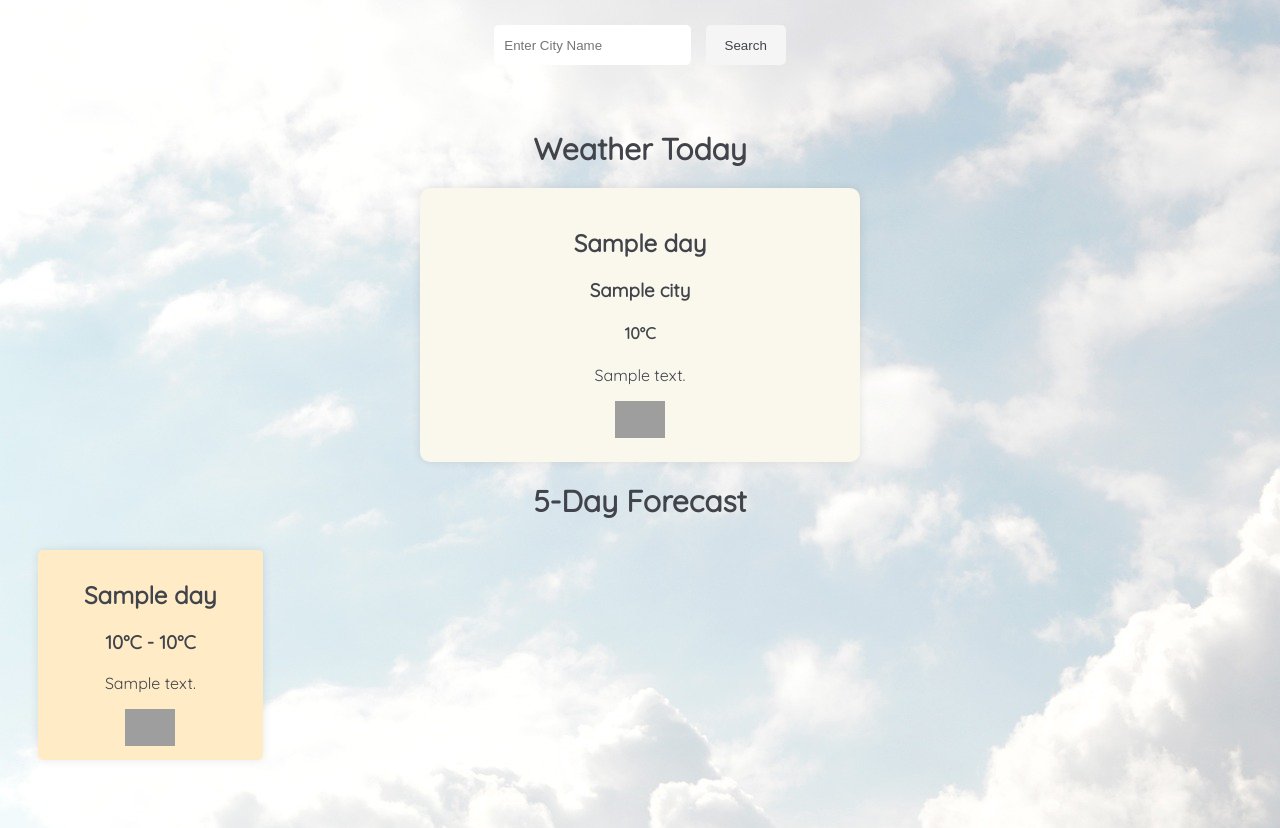
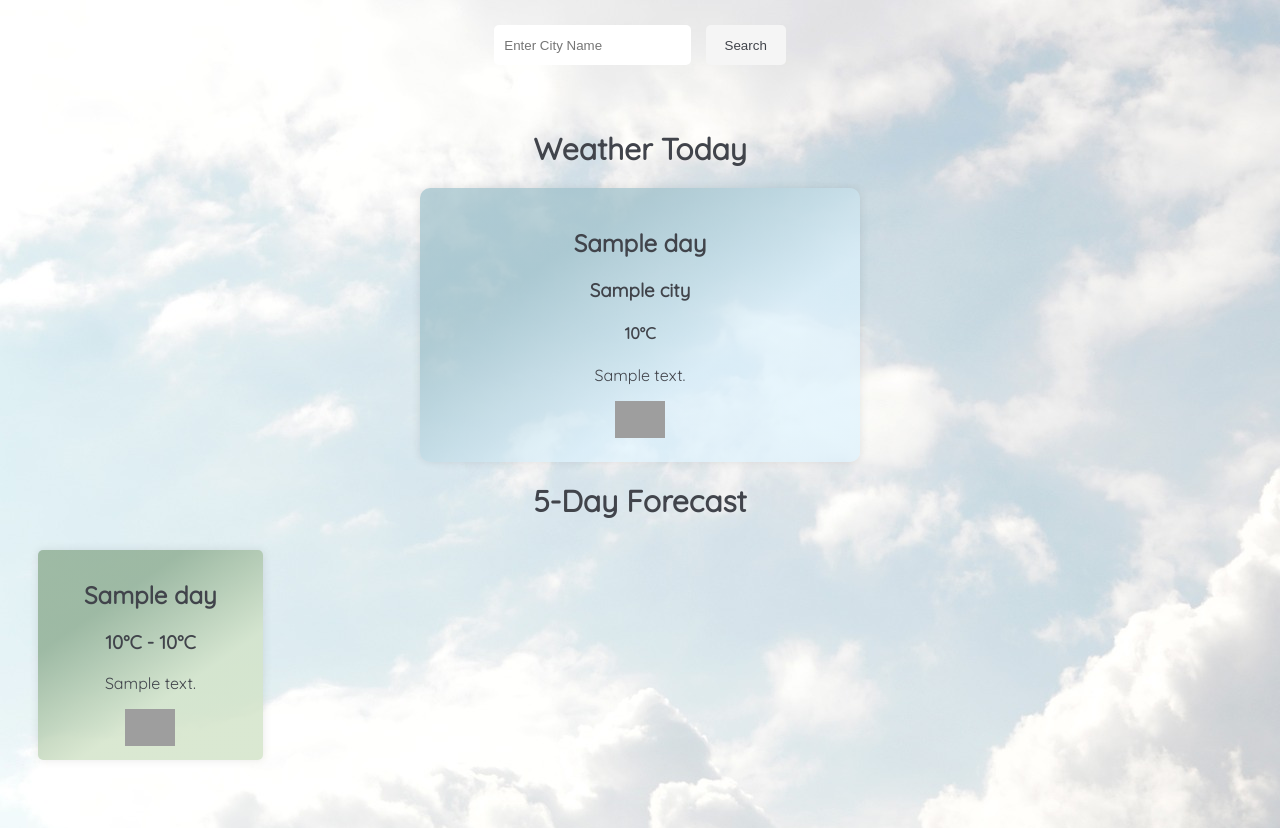
Before and after one commit to MagdalenaaS/WeatherApp, a Django app: template weatherproject/weatherapp/templates/weatherapp/index.html in a window 1280 px wide. Run offline with Django 4.2, Linux system fonts and the light colour scheme; the template is opened without the code that fills it: most values are stand-ins (such as "Sample title", 1, 10 or a date in 2020); grey boxes are pictures that could not be loaded.

Commit message:
CSS updates

```diff
--- a/weatherproject/static/styles.css
+++ b/weatherproject/static/styles.css
@@ -44,7 +44,8 @@ img {
 }
 
 .current-weather-container {
-  background-color: #FAF8ED;
+  background: rgb(155,190,200);
+  background: linear-gradient(145deg, rgba(155,190,200,0.702140231092437) 28%, rgba(221,242,253,0.702140231092437) 65%);
   padding: 20px;
   margin: 10px auto;
   max-width: 400px;
@@ -66,7 +67,8 @@ img {
 .forecast-box {
   width: calc(100% / 5 - 20px);
   box-sizing: border-box;
-  background-color: #FFECC7;
+  background: rgb(134,167,137);
+  background: linear-gradient(145deg, rgba(134,167,137,0.7441570378151261) 28%, rgba(210,227,200,0.8225884103641457) 65%);
   border-radius: 5px;
   box-shadow: 0 0 10px rgba(0, 0, 0, 0.1);
   padding: 10px;
```
